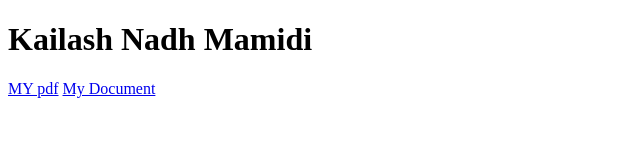
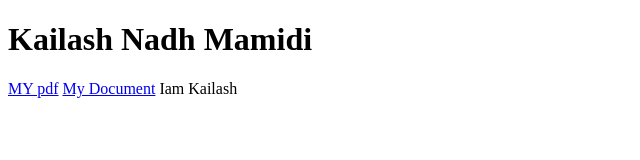
Before and after one commit to kailashnadh/kailashnadh.github.io, a plain HTML site: page index.html in a window 1280 px wide. Shown: the full height of the page, 0-640 px from the left. Drawn offline with Linux system fonts and the light colour scheme.

Commit message:
Update index.html

```diff
--- a/index.html
+++ b/index.html
@@ -30,5 +30,7 @@ height="0" width="0" style="display:none;visibility:hidden"></iframe></noscript>
     <h1>Kailash Nadh Mamidi</h1>
     <a href="document.pdf">MY pdf</a>
     <a href="word.doc">My Document</a>
+
+   <span id="Author">Iam Kailash</span>
 </body>
 </html>
```
